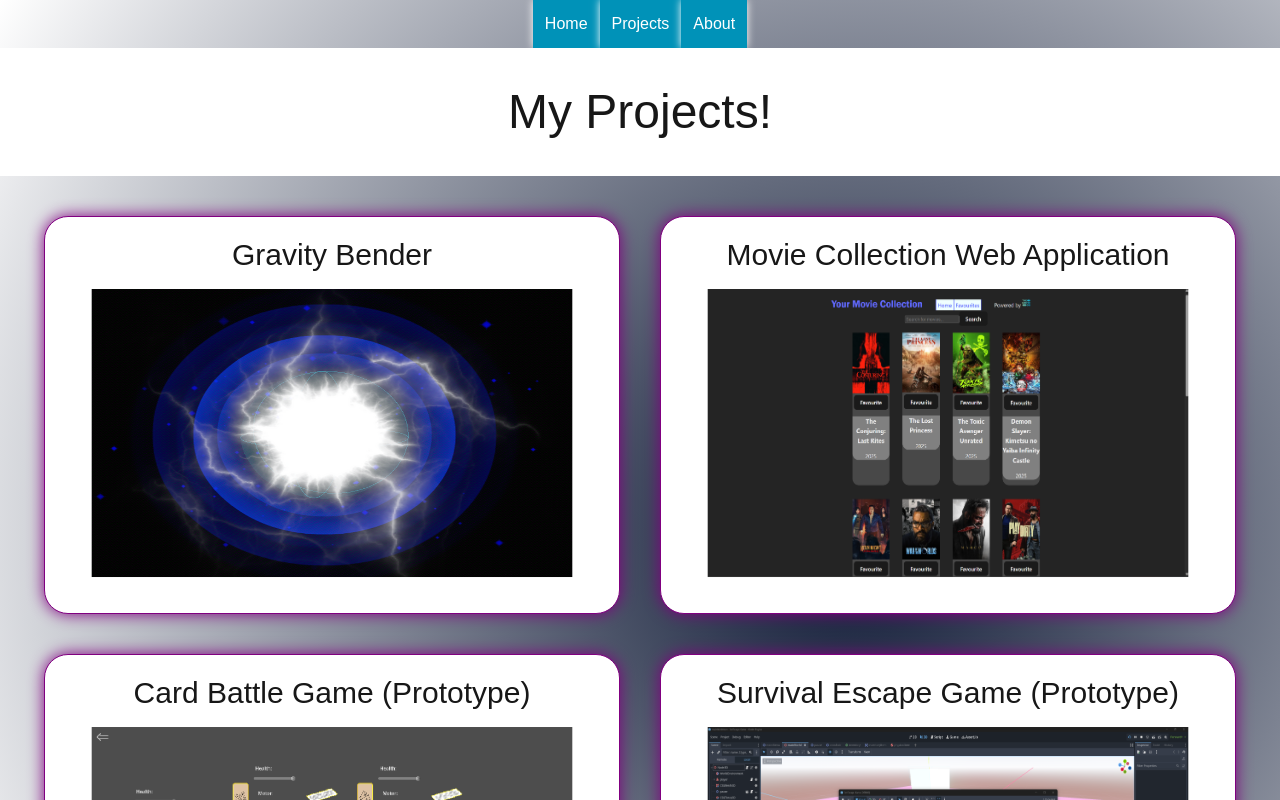
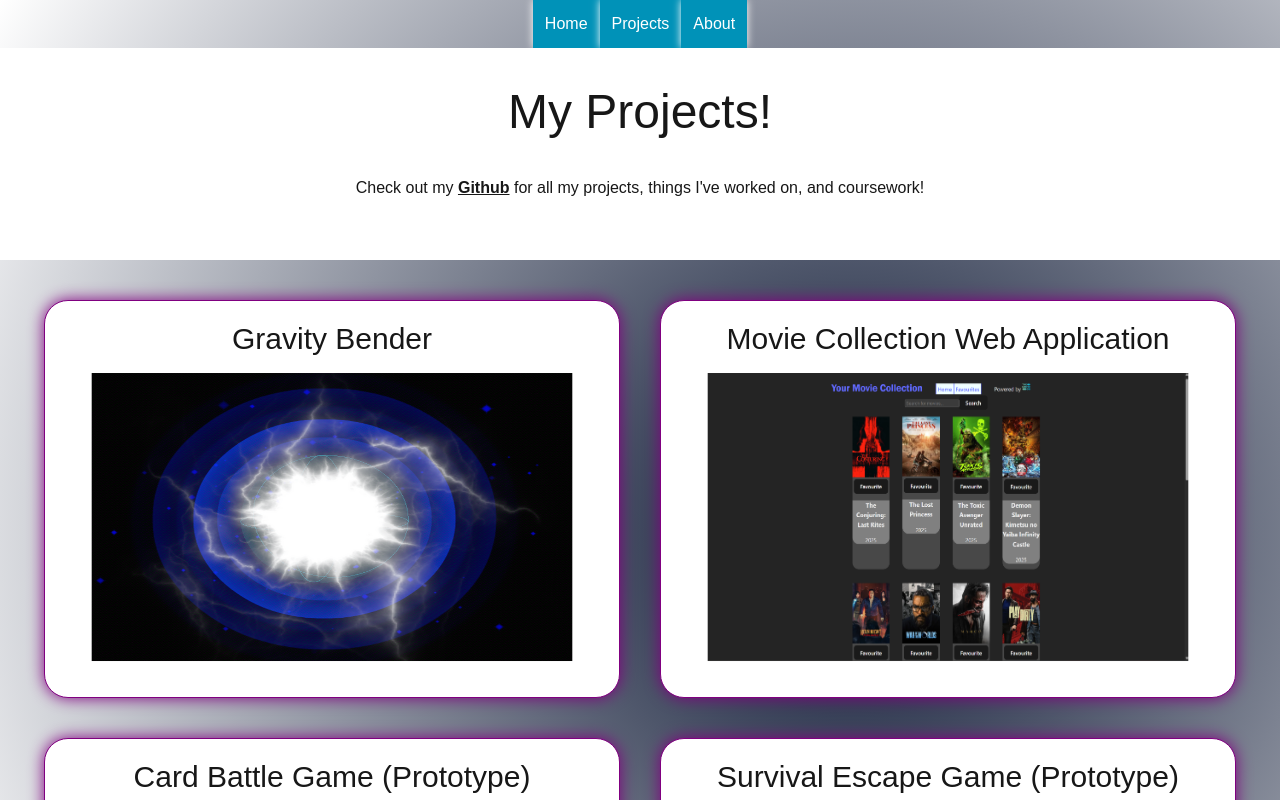
Before and after one commit to Games4Doritos/Personal-Website, a Next.js app: page /projects in a window 1280 px wide. Shown: the top 800 px of the page. Built offline with nearby package versions, Linux system fonts and the light colour scheme.

Commit message:
Refined projects styling
-Added a GitHub link and description at /projects
- Formatted the /projects/[id} page

```diff
--- a/src/app/projects/page.tsx
+++ b/src/app/projects/page.tsx
@@ -40,8 +40,22 @@ export default function Projects() {
 
     return (
         <>
-            <div className="bg-white text-center p-10 text-5xl">
-                My Projects!
+            <div className="bg-white text-center p-10">
+                <h1 className="text-5xl">
+                    My Projects!
+                </h1>
+                <p
+                    className="pt-10 pb-5"
+                >
+                    Check out my &#32;
+                    <Link
+                        href= "https://github.com/Games4Doritos"
+                        target="_blank"
+                    >
+                        <b><u>Github</u></b>
+                    </Link>
+                    &#32; for all my projects, things I've worked on, and coursework!
+                </p>
             </div>
             <div className="flex flex-wrap justify-center p-5">
             {projects.map((project, id) => (
```
Also changed, not shown: src/app/projects/[id]/page.tsx (indentation only).
